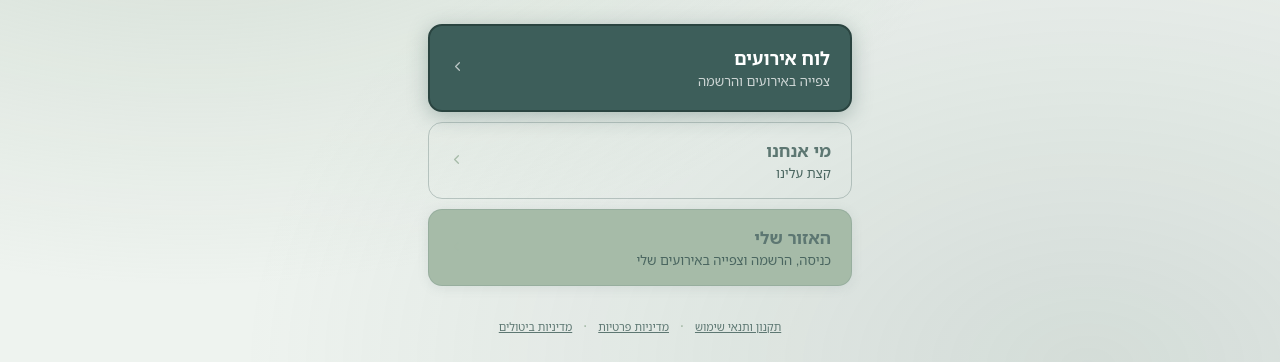
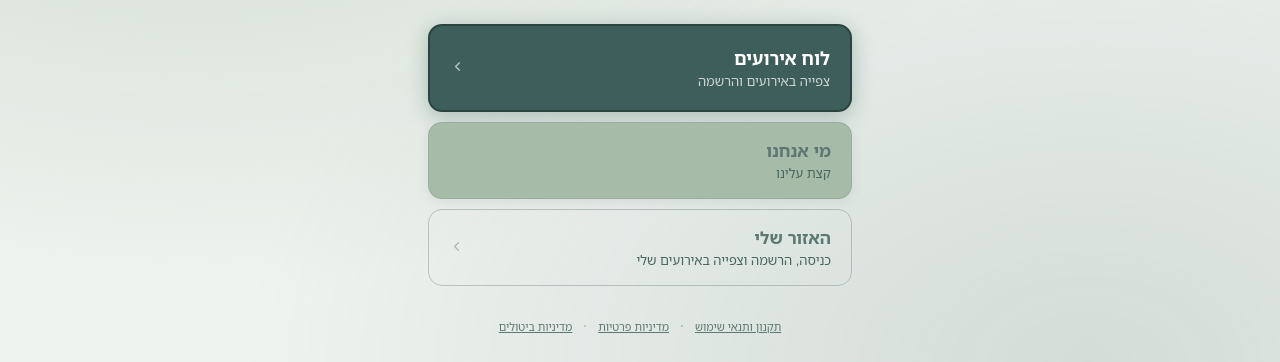
Before and after one commit to zivd15/OFARIM, a website: page public/index.html in a window 1280 px wide. Shown: the part 354-716 px from the top of the page. Drawn offline with Linux system fonts and the light colour scheme.

Commit message:
fix(home): swap colors of מי אנחנו and האזור שלי nav cards

```diff
--- a/public/index.html
+++ b/public/index.html
@@ -281,7 +281,7 @@
       <span class="nav-chevron"><svg viewBox="0 0 24 24"><polyline points="15 18 9 12 15 6"/></svg></span>
     </a>
 
-    <button class="nav-item nav-item-ghost" onclick="openAbout()">
+    <button class="nav-item" onclick="openAbout()">
       <div class="nav-text">
         <div class="nav-title">מי אנחנו</div>
         <div class="nav-desc">קצת עלינו</div>
@@ -289,7 +289,7 @@
       <span class="nav-chevron"><svg viewBox="0 0 24 24"><polyline points="15 18 9 12 15 6"/></svg></span>
     </button>
 
-    <a href="/login" class="nav-item" id="myAreaLink">
+    <a href="/login" class="nav-item nav-item-ghost" id="myAreaLink">
       <div class="nav-text">
         <div class="nav-title">האזור שלי</div>
         <div class="nav-desc">כניסה, הרשמה וצפייה באירועים שלי</div>
```
